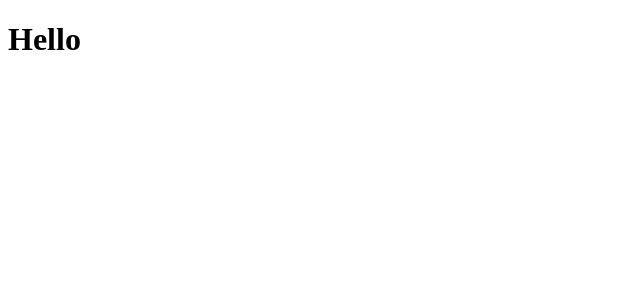
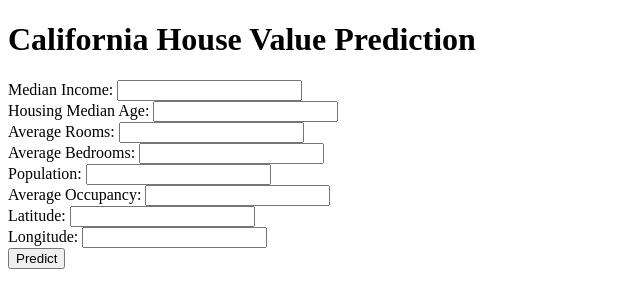
Before and after one commit to RishabhJeppu/CaliforniaHousing, a Flask app: page / in a window 1280 px wide. Shown: the top 308 px of the page, without its empty margins (0-640 px from the left). Run offline with Flask 3, Linux system fonts and the light colour scheme; parts of the project's set-up code (start-up, migrations or seed data) failed here and were passed over.

Commit message:
ModifiedHtmlPage

```diff
--- a/app.py
+++ b/app.py
@@ -14,12 +14,24 @@ def home():
     return render_template("index.html")
 
 
-@app.route("/predict", methods=["POST"])
-def predict_api():
-    data = request.json["data"]
-    new_data = scalar.fit_transform(np.array(list(data.values())).reshape(1, -1))
-    output = regmodel.predict(new_data)
-    return jsonify({"prediction": output[0]})
+# @app.route("/predict", methods=["POST"])
+# def predict_api():
+#     data = request.json["data"]
+#     new_data = scalar.fit_transform(np.array(list(data.values())).reshape(1, -1))
+#     output = regmodel.predict(new_data)
+#     return jsonify({"prediction": output[0]})
+
+
+@app.route("/predict_form", methods=["POST"])
+def predict():
+    data = [float(x) for x in request.form.values()]
+    final_input = scalar.transform(np.array(data).reshape(1, -1))
+    print(final_input)
+    output = regmodel.predict(final_input)[0]
+    print(output)
+    return render_template(
+        "index.html", prediction_text=f"Predicted House Value: ${output:,.2f}"
+    )
 
 
 if __name__ == "__main__":
--- a/templates/index.html
+++ b/templates/index.html
@@ -3,12 +3,48 @@
     <head>
         <meta charset="utf-8">
         <meta http-equiv="X-UA-Compatible" content="IE=edge">
-        <title></title>
+        <title>California House Value Prediction</title>
         <meta name="description" content="">
         <meta name="viewport" content="width=device-width, initial-scale=1">
         <link rel="stylesheet" href="">
     </head>
     <body>
-        <h1>Hello</h1>
+        <h1>California House Value Prediction</h1>
+
+        <form action="/predict_form" method="post">
+            <label for="MedInc">Median Income:</label>
+            <input type="text" id="MedInc" name="MedInc" required>
+            <br>
+            <label for="HouseAge">Housing Median Age:</label>
+            <input type="text" id="HouseAge" name="HouseAge" required>
+            <br>
+            <label for="AveRooms">Average Rooms:</label>
+            <input type="text" id="AveRooms" name="AveRooms" required>
+            <br>
+            <label for="AveBedrms">Average Bedrooms:</label>
+            <input type="text" id="AveBedrms" name="AveBedrms" required>
+            <br>
+            <label for="Population">Population:</label>
+            <input type="text" id="Population" name="Population" required>
+            <br>
+            <label for="AveOccup">Average Occupancy:</label>
+            <input type="text" id="AveOccup" name="AveOccup" required>
+            <br>
+            <label for="Latitude">Latitude:</label>
+            <input type="text" id="Latitude" name="Latitude" required>
+            <br>
+            <label for="Longitude">Longitude:</label>
+            <input type="text" id="Longitude" name="Longitude" required>
+            <br>
+            <button type="submit">Predict</button>
+        </form>
+
+        <br>
+        <br>
+
+        {% if prediction_text %}
+            <h2>{{ prediction_text }}</h2>
+    {% endif %}
+
     </body>
 </html>
```
